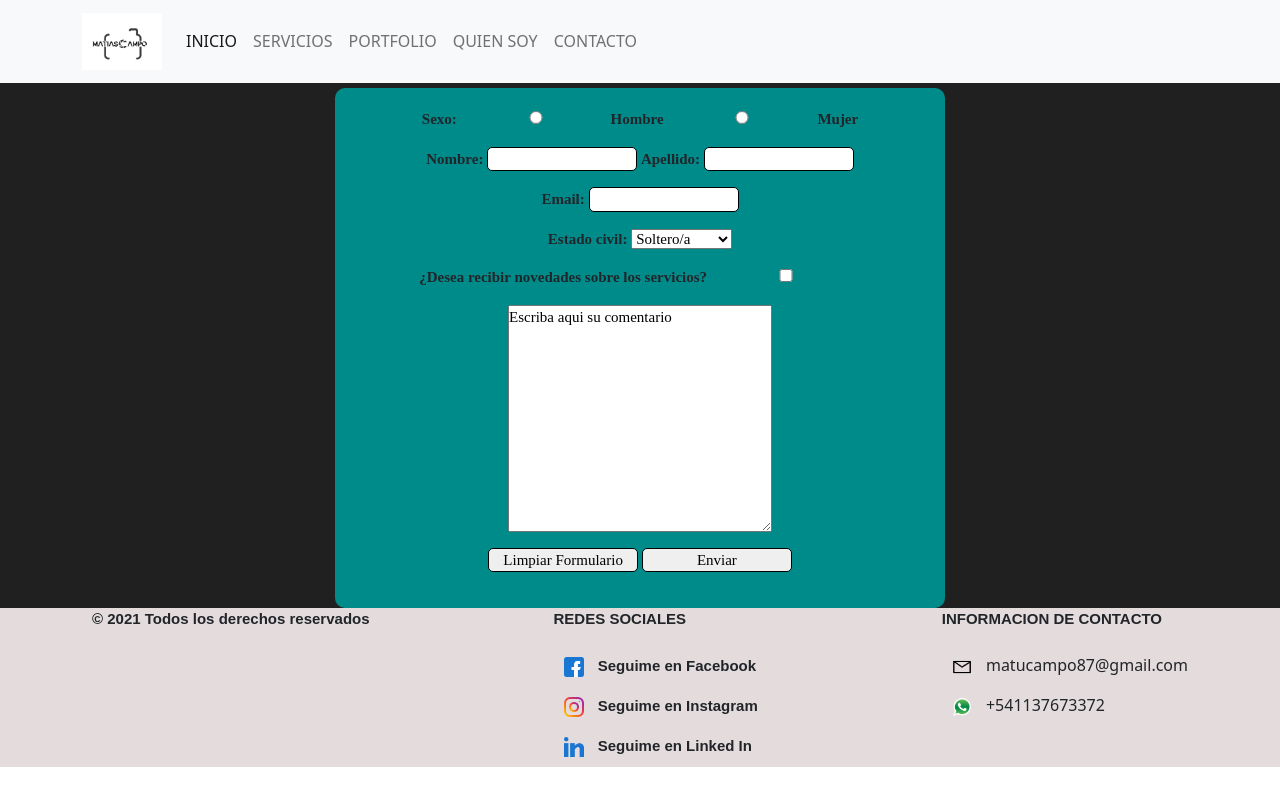
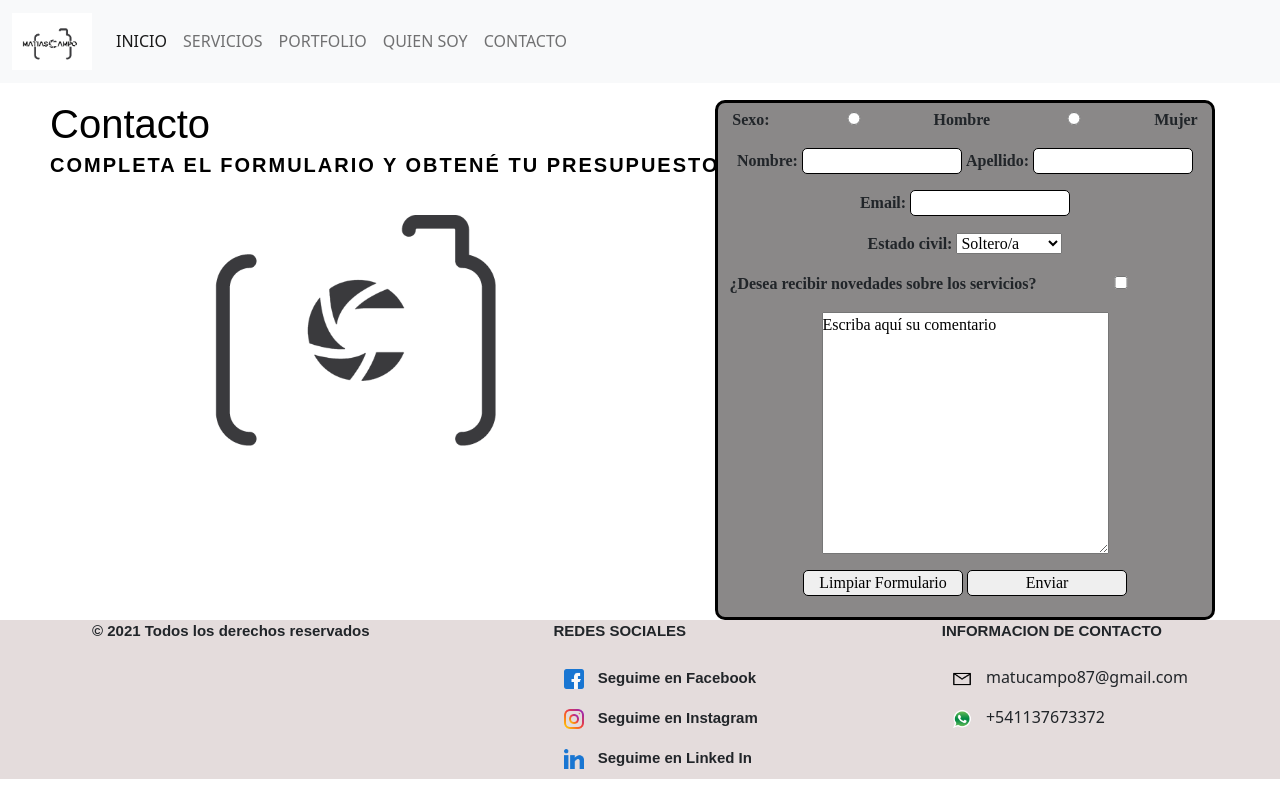
Before and after one commit to matucampo/primer_repositorio, a website: page contacto.html in a window 1280 px wide. Drawn offline with nearby package versions, Linux system fonts and the light colour scheme; a web font is replaced by a local one.

Commit message:
ajustes contacto

```diff
--- a/contacto.html
+++ b/contacto.html
@@ -16,7 +16,7 @@
 <body>
     <header>
         <nav class="navbar fixed-top navbar-expand-lg navbar-light bg-light">
-            <div class="container">
+            <div class="container-fluid">
             <a class="navbar-brand" href="#"><img src="imagenes/logo completo.png" width="80" alt=""></a>
             <button class="navbar-toggler" type="button" data-bs-toggle="collapse" data-bs-target="#navbarNav" aria-controls="navbarNav" aria-expanded="false" aria-label="Toggle navigation">
                 <span class="navbar-toggler-icon"></span>
@@ -44,8 +44,11 @@
         </nav>
     </header>
 <main class="mainContacto">
-    <div>
+    <div class="contenedor__contacto">
+    <div class="contenedor__foto">
+        <img class="contenedor__foto--estilo" src="imagenes/Logo.png" alt="">
         <h1 class="tituloContacto">Contacto</h1>
+        <p class="contacto__parrafo--estilo">COMPLETA EL FORMULARIO Y OBTENÉ TU PRESUPUESTO</p>
     </div>
 <form class="formContacto">
     <p class="estiloFormulario">
@@ -77,13 +80,14 @@
         <input type="checkbox" name="¿Desea recibir novedades sobre los servicios?" id="">
     </p>
     <p class="estiloFormulario">
-        <textarea name="Comentarios" id="" cols="30" rows="10">Escriba aqui su comentario</textarea>
+        <textarea name="Comentarios" id="" cols="30" rows="10">Escriba aquí su comentario</textarea>
     </p>
     <p class="estiloFormulario">
         <input type="reset" value="Limpiar Formulario">
         <input type="submit" value="Enviar">
     </p>
 </form>
+</div>
 </main>
 <footer>
     <div class="contenedor__footer">
--- a/sass/contacto.scss
+++ b/sass/contacto.scss
@@ -1,32 +1,54 @@
 .mainContacto{
     width: 100%;
-    background-color: #202020;
+    background-color: white;
+}
+.contenedor__contacto{
+    display: flex;
+    justify-content: flex-start;
+    margin-top: 100px ;
+    margin-left: 50px;
 }
 .tituloContacto {
-    color: white;
+    color:black;
     text-align: center;
     font-family: 'Allerta Stencil', sans-serif;
-    margin: 20px;
+    position: absolute;
+    top: 100px;
+
 }
 
+.contacto__parrafo--estilo{
+    color: black;
+    font-size: 20px;
+    font-family: 'Allerta Stencil', sans-serif;
+    text-align: center;
+    letter-spacing: 2px;
+    font-weight: bold;
+    top: 150px;
+    position: absolute;
+}
+.contenedor__foto--estilo{
+    width: 600px;
+}
 .formContacto{
     display: flex;
     flex-direction: column;
-    justify-content: space-around;
+    justify-content: flex-start;
     align-items: center;
-    align-content: center;
-    background-color: darkcyan;
+    align-content: flex-start;
+    background-color: rgba(53, 49, 49, 0.575);
     border-radius:10px;
-    width: 610px;
-	padding: 20px;
+    width: 500px;
+	padding: 5px;
     margin: auto;
+    border: solid black;
 
 }
 
 .estiloFormulario{
     font-family: 'Times New Roman', Times, serif;
     font-weight: bold;
-    font-size: 15px;
+    font-size: 1em;
 }
 
 input{
@@ -37,4 +59,5 @@ input{
 
 textarea{
     vertical-align: top;
+
 }
--- a/sass/portfolio.scss
+++ b/sass/portfolio.scss
@@ -1,5 +1,4 @@
 .mainPortfolio{
-    background-color: #202020;
     width: 100%;
 }
 
--- a/sass/quiensoy.scss
+++ b/sass/quiensoy.scss
@@ -11,8 +11,9 @@
 }
 
 .Quiensoy__imagen--tamaño{
-    width: 300px;
-    text-align: right;
+    width:300px;
+    height:300px;
+    border-radius:150px;
 
 }
 .quiensoy__texto{
--- a/sass/servicios.scss
+++ b/sass/servicios.scss
@@ -32,7 +32,6 @@
     font-family: 'Allerta Stencil', sans-serif;
     font-size: 1er;
 
-
 }
 
 .contenedor__servicios{
@@ -40,6 +39,7 @@ display: flex;
 justify-content: space-between;
 align-content: center;
 align-items: center;
+margin-left: 50px;
 
 }
 
@@ -49,6 +49,10 @@ align-items: center;
 }
 .servicios__imagenes--estilo{
     width: 200px;
+}
+
+.servicios__imagenes--estilo:hover{
+filter: opacity(.5);
 }
 
 .servicios__texto--estilo{
@@ -63,4 +67,5 @@ align-items: center;
     font-size: 20px;
     font-weight: bold;
     font-family: Arial, Helvetica, sans-serif;
+    margin-left: 50px;
 }
```
Also changed, not shown: portfolio.html (+1 -1 lines), quien_soy.html (+1 -1 lines), servicios.html (+1 -1 lines), css/style.css.
